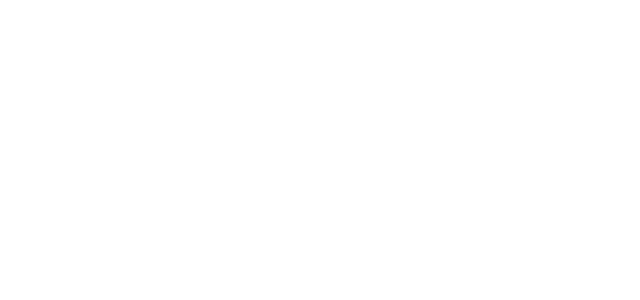
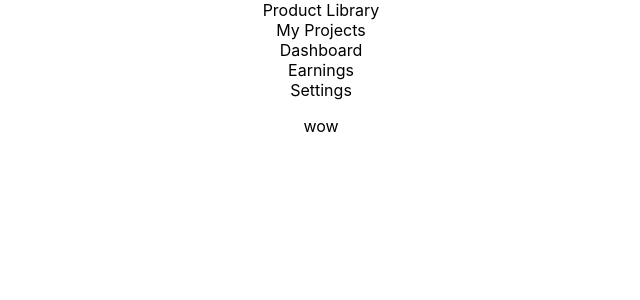
Before and after one commit to yc9954/BrandVault_Gaussian, a React (Create React App) app in the folder client/: page /creator in a window 1280 px wide. Before the commit this address had no page. Shown: the top 300 px of the page, without its empty margins (319-959 px from the left). Built offline with nearby package versions, Linux system fonts and the light colour scheme.

Commit message:
Button, header, layout basics implemented

```diff
--- a/client/src/App.tsx
+++ b/client/src/App.tsx
@@ -3,15 +3,16 @@ import './App.css';
 import { BrowserRouter, Routes, Route, Link } from 'react-router-dom';
 import HomePage from './pages/HomePage';
 import LoginPage from './pages/LoginPage';
+import CreatorPage from './pages/Creator/CreatorPage';
 
 function App() {
   return (
     <BrowserRouter>
-
     <div className="App">
       <Routes>
         <Route path='/' element={<HomePage />} />
         <Route path='/signin' element = {<LoginPage />} />
+        <Route path='/creator' element= {<CreatorPage />} />
       </Routes>
     </div>
     </BrowserRouter>
--- /dev/null
+++ b/client/src/components/Button/ImageButton.tsx
@@ -0,0 +1,21 @@
+import React from 'react';
+import './ImageButton.css';
+
+// 1. Props 인터페이스는 그대로 유지합니다.
+interface ImageButtonProps {
+  onClick: () => void;
+  imageSrc: string;
+  altText: string;
+  type?: 'button' | 'submit' | 'reset';
+}
+
+function ImageButton({ onClick, imageSrc, altText, type = 'button' }: ImageButtonProps) {
+  return (
+    // 4. type 속성을 추가하여 기본 동작(Submit) 방지
+    <button className='icon-button' onClick={onClick} type={type}>
+      <img className='icon-image' src={imageSrc} alt={altText} />
+    </button>
+  );
+}
+
+export default ImageButton;
--- /dev/null
+++ b/client/src/components/Header/CreatorHeader.css
@@ -0,0 +1,9 @@
+.header-nav-list {
+    list-style-type: none;
+    padding-left: 0;
+    margin: 0;
+}
+
+.side-bar {
+
+}
--- /dev/null
+++ b/client/src/components/Header/CreatorHeader.tsx
@@ -0,0 +1,19 @@
+import './CreatorHeader.css'
+
+function CreatorHeader() {
+    return (
+    <header className='side-bar'>
+        <nav>
+            <ol className='header-nav-list'>
+                <li> Product Library </li>
+                <li> My Projects </li>
+                <li> Dashboard </li>
+                <li> Earnings </li>
+                <li> Settings </li>
+            </ol>
+        </nav>
+    </header>
+    );
+}
+
+export default CreatorHeader
--- a/client/src/components/ImageButton.tsx
+++ /dev/null
@@ -1,18 +0,0 @@
-import React from 'react';
-import './ImageButton.css';
-
-interface ButtonProps {
-  onClick: () => void;
-  imageSrc: string;
-  altText: string;
-}
-
-const ImageButton: React.FC<ButtonProps> = ({ onClick, imageSrc, altText}) => {
-  return (
-    <button className='icon-button' onClick={onClick}>
-      <img className='icon-image' src={imageSrc} alt={altText} />
-    </button>
-  );
-};
-
-export default ImageButton;
--- /dev/null
+++ b/client/src/pages/Creator/CreatorPage.tsx
@@ -0,0 +1,13 @@
+import CreatorHeader from '../../components/Header/CreatorHeader'
+function CreatorPage() {
+    return (
+        <div>
+            <CreatorHeader />
+            <main>
+                <p> wow </p>
+            </main>
+        </div>
+    );
+}
+
+export default CreatorPage;
--- a/client/src/pages/HomePage.tsx
+++ b/client/src/pages/HomePage.tsx
@@ -1,10 +1,9 @@
 import logo from '../logo.svg'
-import ImageButton from '../components/ImageButton'
+import ImageButton from '../components/Button/ImageButton'
 import googlelogo from '../assets/images/google_logo.svg'
 function HomePage() {
   return (
     <div className="App">
-      <header className="App-header">
         <div>
           <img src={logo} className="App-logo" alt="logo" />
           <p>Binu AI</p>
@@ -27,7 +26,6 @@ function HomePage() {
           <ImageButton onClick={() => {}} imageSrc={googlelogo} altText=''></ImageButton>
           <ImageButton onClick={() => {}} imageSrc={googlelogo} altText=''></ImageButton>
         </div>
-      </header>
     </div>
   );
 }
```
Also changed, not shown: client/src/components/Layout/Layout.tsx (added, +7 -0 lines), client/src/components/Button/ImageButton.css (renamed from client/src/components/ImageButton.css), client/src/components/Layout/Layout.css (added).
